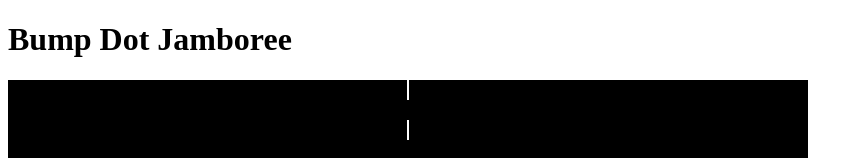
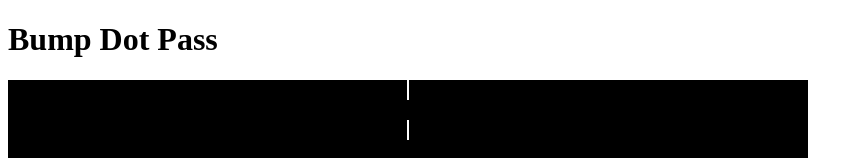
Before and after one commit to lillialjackson/BumpDotJamboree, a plain HTML site: page index.html in a window 1280 px wide. Shown: the top 158 px of the page, without its empty margins (0-863 px from the left). Drawn offline with Linux system fonts and the light colour scheme.

Commit message:
changed name

```diff
--- a/index.html
+++ b/index.html
@@ -1,6 +1,6 @@
 <!doctype html>
 <html class="no-js" lang="">
-<h1> Bump Dot Jamboree </h1>
+<h1> Bump Dot Pass </h1>
 <canvas id="gameCanvas" width="800" height="600"></canvas>
 
 
```
